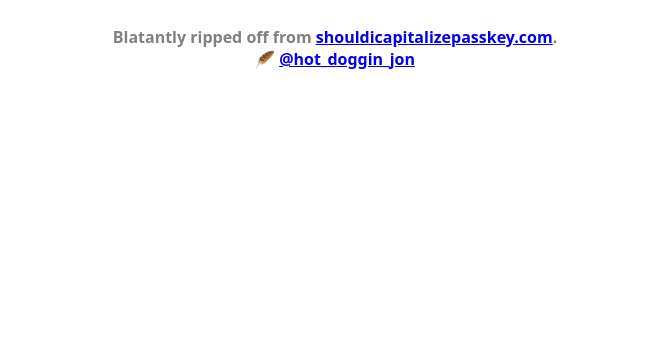
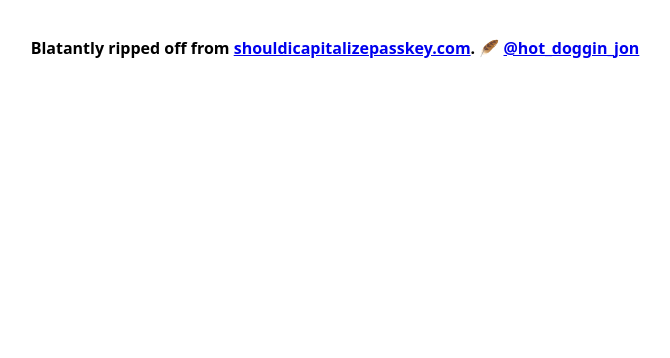
Before and after one commit to B3rry/shouldiputaspaceinpasskey.com, a plain HTML site: page index.html in a window 1280 px wide. Shown: the part 442-800 px from the top of the page, without its empty margins (305-975 px from the left). Drawn offline with Linux system fonts and the light colour scheme.

Commit message:
update to styling

```diff
--- a/index.html
+++ b/index.html
@@ -63,7 +63,7 @@
       }
 
       span {
-        color: gray;
+        color: white;
       }
     </style>
   </head>
@@ -77,7 +77,8 @@
     </h1>
     <h2>NO!</h2>
     <h3>
-      <span>Blatantly ripped off from <a href="https://shouldicapitalizepasskey.com/">shouldicapitalizepasskey.com</a>.<br/>🪶 <a href="https://twitter.com/hot_doggin_jon/">@hot_doggin_jon</a></span>
+    	Blatantly ripped off from <a href="https://shouldicapitalizepasskey.com/">shouldicapitalizepasskey.com</a>.
+      <span>🪶 <a href="https://twitter.com/hot_doggin_jon/">@hot_doggin_jon</a></span>
     </h3>
   </body>
 </html>
```
